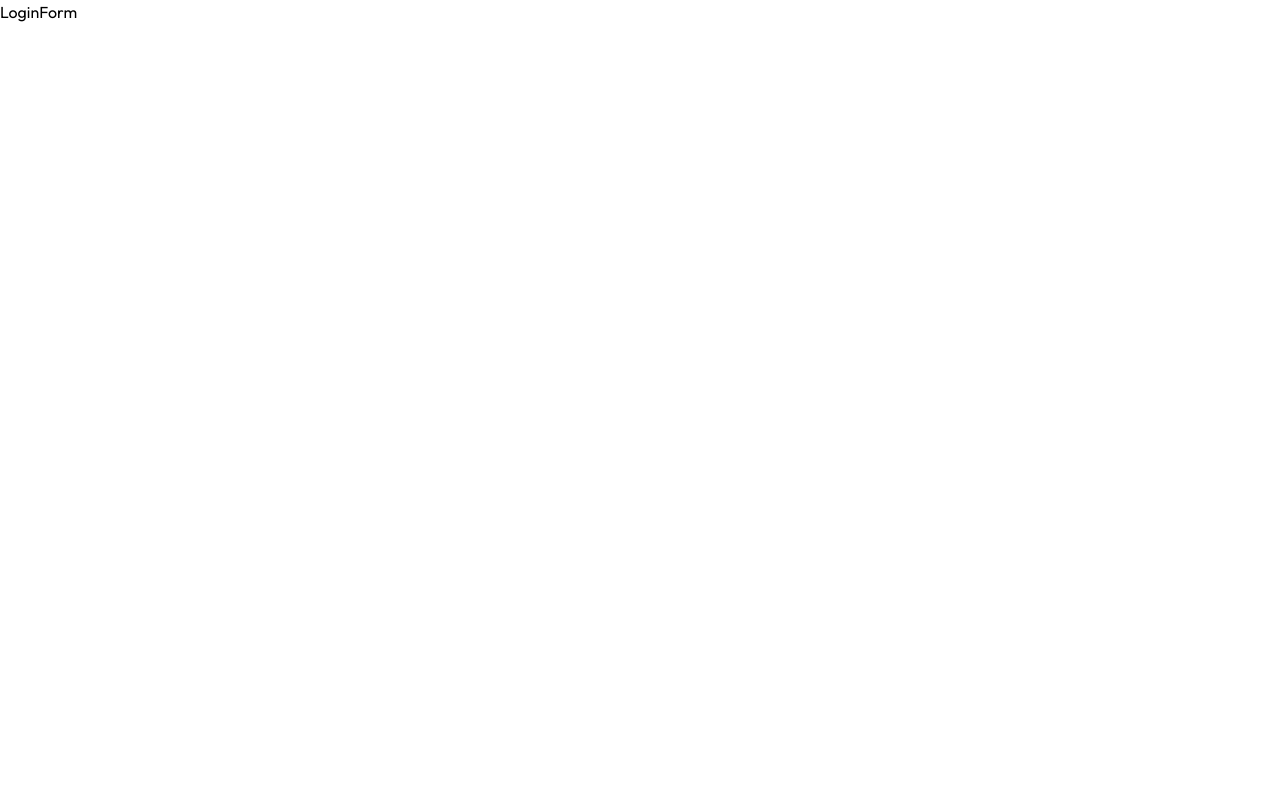
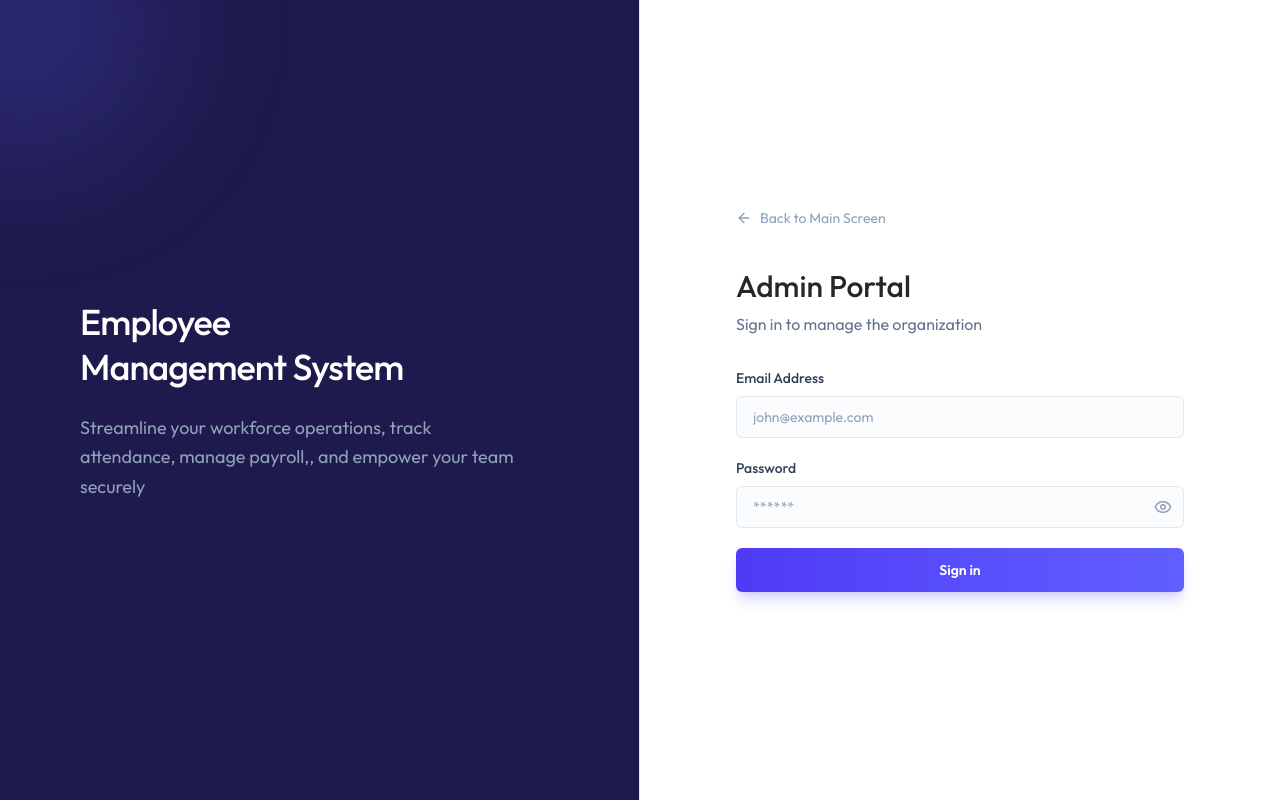
Before and after one commit to junaid0x/EMS, a React (Vite) app in the folder client/: page /login/admin in a window 1280 px wide. Built offline with nearby package versions, Linux system fonts and the light colour scheme.

Commit message:
Created Admin and Employee Pages

```diff
--- a/client/src/components/LoginForm.jsx
+++ b/client/src/components/LoginForm.jsx
@@ -1,8 +1,70 @@
+import { ArrowLeftIcon, EyeIcon, EyeOffIcon, Loader2Icon } from "lucide-react"
+import LoginLeftSide from "./LoginLeftSide"
+import { Link } from "react-router-dom"
+import { useState } from "react"
 
- const LoginForm = () => {
-   return (
-     <div>LoginForm</div>
-   )
- }
 
- export default LoginForm
+const LoginForm = ({ role, title, subtitle }) => {
+
+  const [email, setEmail] = useState("")
+  const [password, setPassword] = useState("")
+  const [showPassword, setShowPassword] = useState(false)
+  const [error, setError] = useState("")
+  const [loading, setLoading] = useState(false)
+
+  const handleSubmit = async (e) => {
+    e.preventDefault()
+  }
+
+  return (
+    <div className="min-h-screen flex flex-col md:flex-row">
+      <LoginLeftSide />
+      <div className="flex-1 flex items-center justify-center p-6 sm:p-12 bg-white">
+        <div className="w-full max-w-md animate-fade-in">
+          <Link to="/login" className="inline-flex items-center gap-2 text-slate-400 hover:text-slate-700
+              text-sm mb-10 transition-colors">
+            <ArrowLeftIcon size={16} /> Back to Main Screen
+          </Link>
+          <div className="mb-8">
+            <h1 className="text-2xl sm:text-3xl font-medium text-zinc-800">{title}</h1>
+            <p className="text-slate-500 text-sm sm:text-base mt-2">{subtitle}</p>
+          </div>
+          {error && (
+            <div className="mb-6 p-4 bg-rose-50 border border-rose-200 text-rose-700 text-sm rounded-xl flex items-start gap-3">
+              <div className="w-1.5 h-1.5 rounded-full bg-rose-500 mt-1.5 shrink-0" />
+              {error}
+            </div>
+          )}
+
+          <form action="" className="space-y-5" onSubmit={handleSubmit}>
+            <div>
+              <label htmlFor="" className="block text-sm font-medium text-slate-700 mb-2">Email Address</label>
+              <input type="email" value={email} onChange={(e) => setEmail(e.target.value)} required placeholder="john@example.com" />
+            </div>
+            <div>
+              <label className="block text-sm font-medium text-slate-700 mb-2">Password</label>
+              <div className="relative">
+                <input type={showPassword ? 'text' : 'password'} onChange={(e) => setPassword(e.target.value)} required
+                className="pr-11" placeholder="******" />
+                <button type="button" className="absolute right-3 top-1/2 -translate-y-1/2 text-slate-400
+                 hover:text-slate-600 transition-colors" onClick={()=> setShowPassword(!showPassword)}>
+                  {showPassword ? <EyeOffIcon size={18}/> : <EyeIcon size={18}/>}
+                </button>
+              </div>
+
+            </div>
+            <button type="submit" disabled={loading} className="w-full py-3 bg-linear-to-r from-indigo-600 to-indigo-500 text-white rounded-md
+            text-sm font-semibold hover:from-indigo-700 hover:to-indigo-600 disabled:opacity-50 transition-all duration-200 shadow-lg
+            shadow-indigo-500/25 active:scale-[0.98] flex items-center justify-center">
+              {loading && <Loader2Icon className="animate-spin h-4 w-4 mr-2"/>}
+              Sign in
+            </button>
+          </form>
+
+        </div>
+      </div>
+    </div>
+  )
+}
+
+export default LoginForm
```
